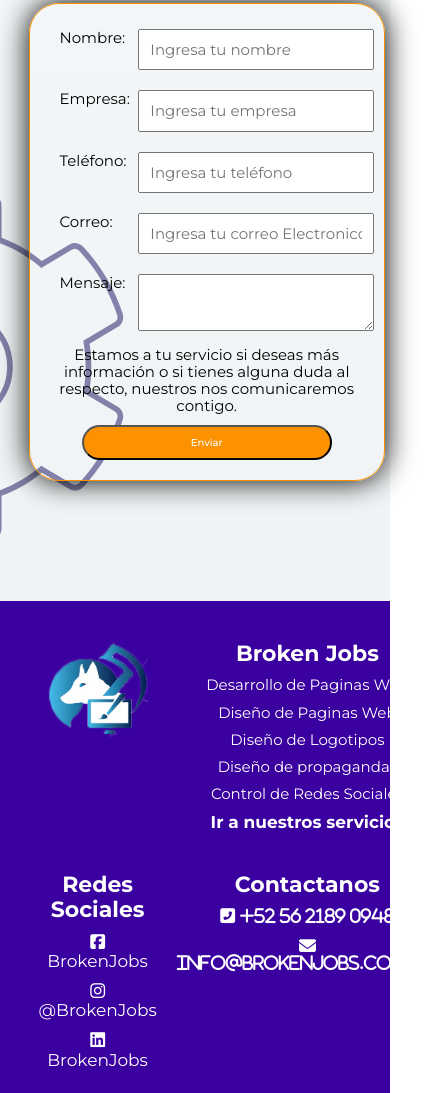
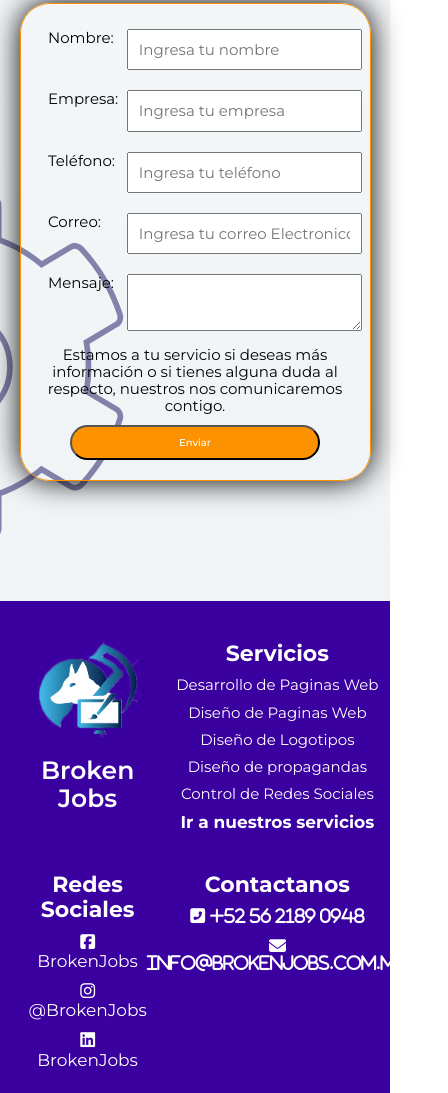
Before and after one commit to CRAZY3N/BorkenJobs, a plain HTML site: page contacto.html in a window 390 px wide. Shown: the part 774-1867 px from the top of the page, 448 px wide, since content can reach past the window. Drawn offline with Linux system fonts and the light colour scheme.

Commit message:
Ajustes visibilidad mobil v1.2

```diff
--- a/contacto.html
+++ b/contacto.html
@@ -54,27 +54,27 @@
 
             <div class="contacto-formulario">
                 <form action="inc/correo.php" method="post">
-                    <div class="campo">
+                    <div class="campo g gp">
                         <label for="nombre">Nombre:</label>
                         <input type="text" name="nombre" id="nombre" placeholder="Ingresa tu nombre" required>
                     </div>
 
-                    <div class="campo">
+                    <div class="campo g gp">
                         <label for="empresa">Empresa:</label>
                         <input type="text" name="empresa" id="empresa" placeholder="Ingresa tu empresa">
                     </div>
 
-                    <div class="campo">
+                    <div class="campo g gp">
                         <label for="telefono">Teléfono:</label>
                         <input type="tel" name="telefono" id="telefono" placeholder="Ingresa tu teléfono" required>
                     </div>
 
-                    <div class="campo">
+                    <div class="campo g gp">
                         <label for="correo">Correo:</label>
                         <input type="email" name="correo" id="correo" placeholder="Ingresa tu correo Electronico" required>
                     </div>
 
-                    <div class="campo">
+                    <div class="campo g gp">
                         <label for="mensaje">Mensaje:</label>
                         <textarea name="mensaje" id="mensaje" required></textarea>
                     </div>
@@ -89,15 +89,18 @@
     <!-- Footer -->
     <footer class="footer">
         <div class="footer-conte contenedor g mg-2 g-4 pg">
-            <div class="footer-item"> <a href="index.html"><img src="img/Logo.webp" alt="Logo"></a> </div>
             <div class="footer-item">
-                <h4 class="tc">Broken Jobs</h4>
+                <a href="index.html"><img src="img/Logo.webp" alt="Logo"></a>
+                <h4 class="tc"><a href="index.html">Broken Jobs</a></h4>
+            </div>
+            <div class="footer-item">
+                <h4 class="tc">Servicios</h4>
                 <p class="tc">Desarrollo de Paginas Web</p>
                 <p class="tc">Diseño de Paginas Web</p>
                  <p class="tc">Diseño de Logotipos</p>
                 <p class="tc">Diseño de propagandas</p>
                 <p class="tc">Control de Redes Sociales</p>
-                <p class="tc"> <a href="">Ir a nuestros servicios</a></p>
+                <p class="tc"> <a href="servicios.html">Ir a nuestros servicios</a></p>
             </div>
             <div class="footer-item">
                 <h4 class="tc">Redes Sociales</h4>
--- a/css/main.css
+++ b/css/main.css
@@ -229,7 +229,8 @@
 .paq-componente p{font-size: 1.5rem;}
 .paq-componente p i{
     padding: 1rem;
-    font-size: 5rem;
+    font-size: 6rem;
+    font-weight: normal;
 }
 
 /* Información paquetes */
@@ -364,6 +365,7 @@
 
 /* Footer */
 .footer{
+    font-size: 1rem;
     padding: 2rem 1rem;
     background: var(--third);
 }
@@ -372,8 +374,11 @@
     margin: 1rem auto;
     color: #FFFFFF;
 }
-.footer-item h4, .footer-item p, .footer-item a{margin: 1rem;}
-
+.footer-item h4, .footer-item p, .footer-item a{margin: 1rem auto;}
+.footer-item h4 a{
+    font-weight: 600;
+    font-size: 2.5rem;
+}
 .footer-item img{
     width: 10rem;
     height: 10rem;
@@ -426,7 +431,7 @@
 
 /* Contacto */
 .contacto{
-    padding: 7rem 1rem;
+    padding: 7rem 0;
     background-image: linear-gradient(to top, rgba(207, 217, 223, 0.3) 0%, rgba(226, 235, 240, 0.3) 100%), url('../img/back2.svg');
     background-position: center;
     background-size: cover;
@@ -442,17 +447,16 @@
 }
 .contacto-formulario{
     margin: 5rem auto;
-    padding: 1rem 2rem;
+    padding: 1rem 0;
     border-radius: 3rem;
     border: 0.1rem solid var(--primary);
     box-shadow: 0rem 0rem 3rem #000000;
 }
 .campo{
+    width: 90%;
     padding: 0.5rem 1rem;
     font-size: 1.5rem;
-    display: grid;
     grid-template-columns: 20% 80%;
-    column-gap: 2rem;
     margin: 1rem auto;
 }
 .campo input[type="text"], .campo input[type="tel"], .campo input[type="email"], .campo textarea{ padding: 1rem;}
```
Also changed, not shown: index.html (+8 -5 lines), nosotros.html (+6 -3 lines), servicios.html (+5 -2 lines), template.html (+6 -3 lines).
